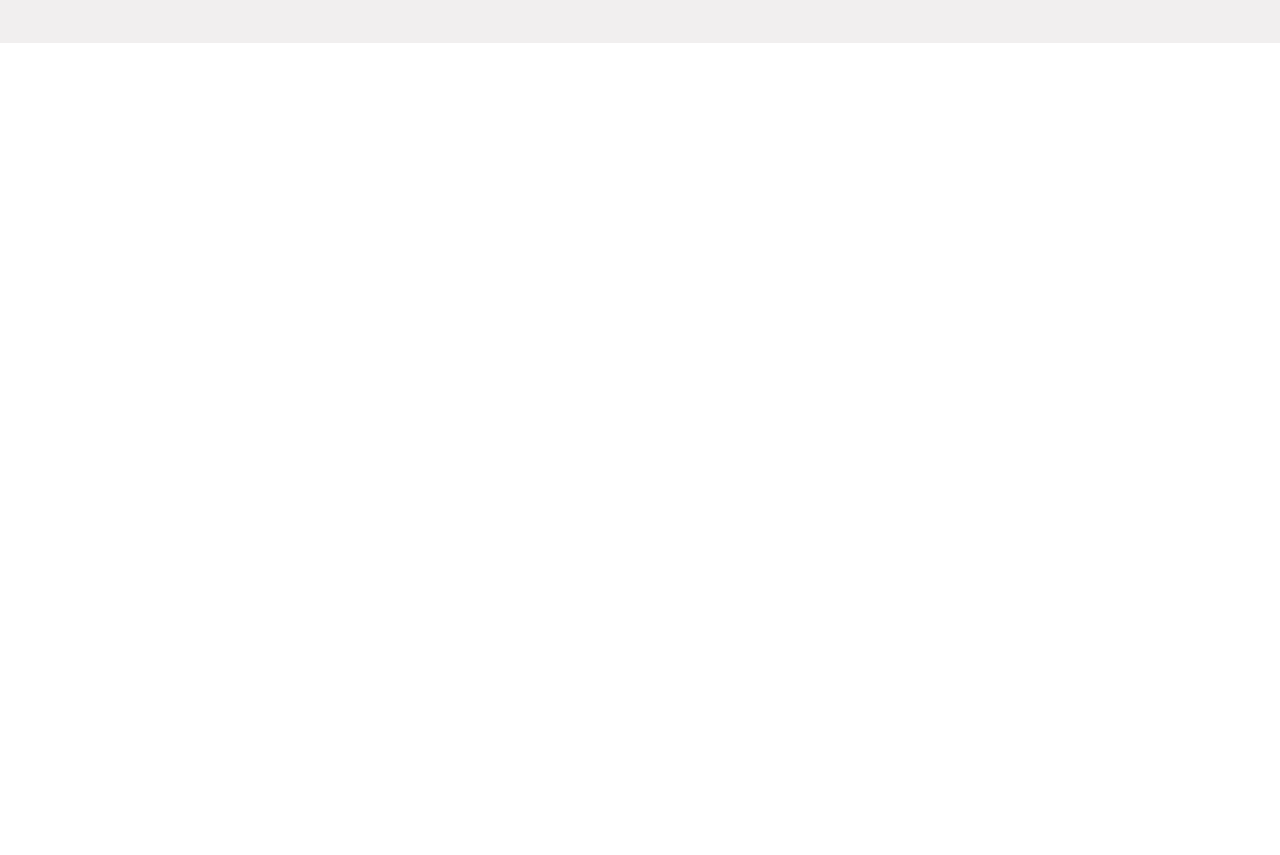
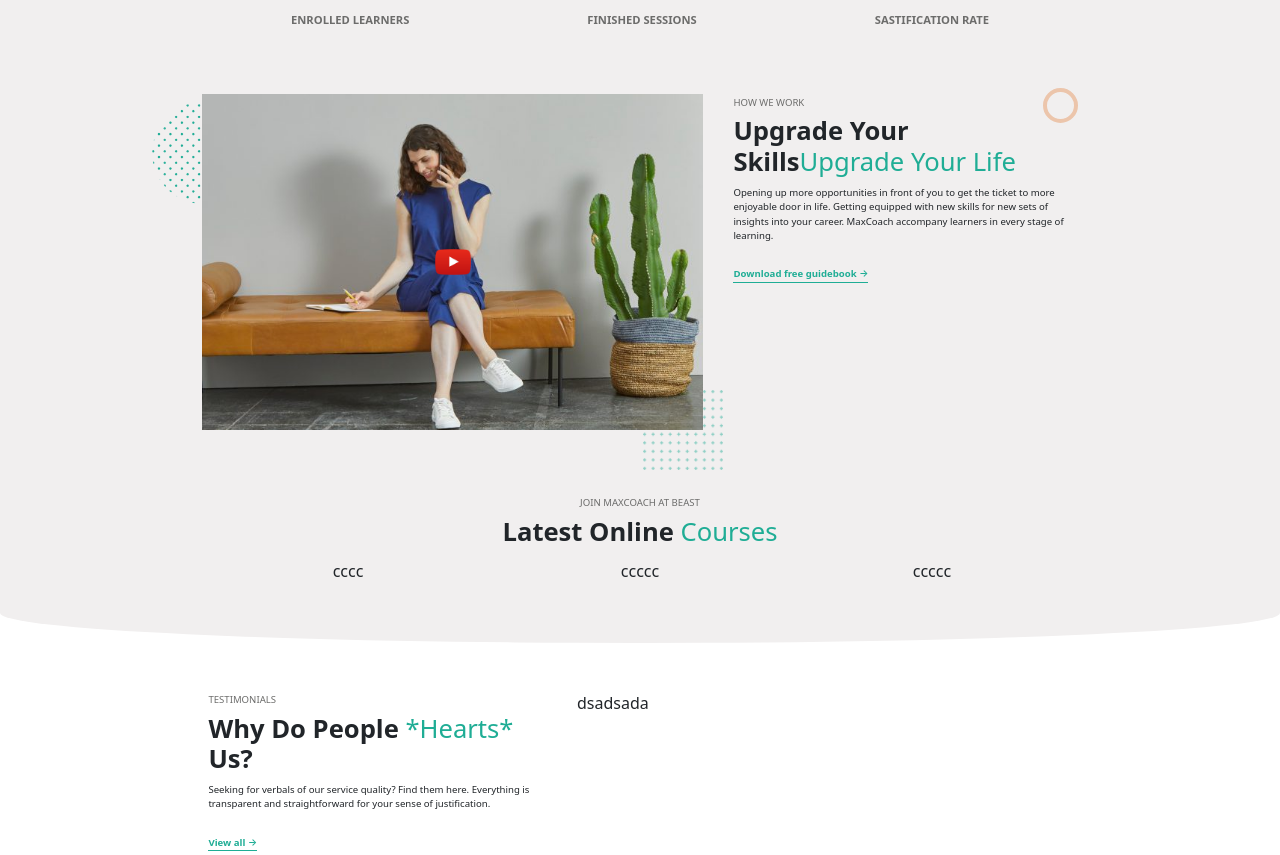
Before and after one commit to AntonioRoccoGit/proj-html-vuejs, a Vue app: page / in a window 1280 px wide. Shown: the part 918-1773 px from the top of the page. Before the commit the page ends 961 px from the top, so only its background shows below. Built offline with nearby package versions, Linux system fonts and the light colour scheme.

Commit message:
added AppMain

```diff
--- a/src/App.vue
+++ b/src/App.vue
@@ -2,12 +2,14 @@
 import AppHeader from './components/AppHeader.vue';
 import AppJumbo from './components/AppJumbo.vue';
 import AppMainSection from './components/AppMainSection.vue';
+import AppWhyUs from './components/AppWhyUs.vue';
 export default {
   name: "AppVue",
   components: {
     AppHeader,
     AppJumbo,
-    AppMainSection
+    AppMainSection,
+    AppWhyUs
   },
   data() {
     return {
@@ -28,6 +30,7 @@ export default {
   <AppHeader :navLink="navBarLink" />
   <AppJumbo />
   <AppMainSection />
+  <AppWhyUs />
 </template>
 
 <style lang="scss">
--- a/src/components/AppMainSection.vue
+++ b/src/components/AppMainSection.vue
@@ -8,9 +8,10 @@ export default {
     <section class="main">
         <div class="ms_container">
             <div class="container">
+                <!-- IMG AND TXT TOP SIDE -->
                 <div class="row">
                     <div class="col-5">
-                        <div class="text-card">
+                        <div class="text-heading">
                             <h2>everything in <span>maxcoach</span></h2>
                             <h3>Learn about our <span>Work Culture</span> at MaxCoach</h3>
                             <p>
@@ -35,9 +36,79 @@ export default {
                         </div>
                     </div>
                 </div>
+                <!-- /IMG AND TXT TOP SIDE -->
+
+                <!-- STATS -->
                 <section class="stats">
+                    <ul>
+                        <li>
+                            <h2>129+</h2>
+                            <span>enrolled learners</span>
+                        </li>
+                        <li>
+                            <h2>80</h2>
+                            <span>finished sessions</span>
+                        </li>
+                        <li>
+                            <h2>4%</h2>
+                            <span>sastification rate</span>
+                        </li>
+                    </ul>
+                    <img src="../images/maxcoach-shape-02.png" alt="">
+                </section>
+                <!-- /STATS -->
+
+                <!-- IMG AND TXT BOTTOM SIDE -->
+                <div class="row">
+                    <div class="col-7">
+                        <div class="card-img">
+                            <img class="main-img" src="../images/stock-full-hd-11-670x450.jpg" alt="">
+                            <img class="corner-bg bottom" src="../images/maxcoach-shape-07-100x100.png" alt="">
+                            <img class="bg-pattern" src="../images/maxcoach-shape-05.png" alt="">
+
+                            <!-- you tube overlay -->
+                            <div class="you-tube-overlay">
+                                <img class="you-tube-icon" src="../images/icon-youtube-play.png" alt="">
+                            </div>
+                            <!-- /you tube overlay -->
+
+                        </div>
+                    </div>
+                    <div class="col-5">
+                        <div class="text-heading">
+                            <h2>how we work</h2>
+                            <h3>Upgrade Your Skills<span>Upgrade Your Life</span></h3>
+                            <p>
+                                Opening up more opportunities in front of you to get the ticket to more enjoyable door in
+                                life. Getting equipped with new skills for new sets of insights into your career. MaxCoach
+                                accompany learners in every stage of learning.
+                            </p>
+                            <span class="card-footer"><a href="#">Download free guidebook &rightarrow;</a></span>
+                            <div class="rounded-circle ms_circle"></div>
+                        </div>
+
+                    </div>
+                </div>
+                <!-- /IMG AND TXT BOTTOM SIDE -->
+
+                <!-- CAROUSEL -->
+                <section class="carousel">
+                    <!-- header -->
+                    <div class="text-heading">
+                        <h2>join maxcoach at beast</h2>
+                        <h3>Latest Online <span>Courses</span></h3>
+                    </div>
+                    <!-- /header -->
+                    <div class="container">
+                        <div class="row row-cols-3">
+                            <div class="col">cccc</div>
+                            <div class="col">ccccc</div>
+                            <div class="col">ccccc</div>
+                        </div>
+                    </div>
 
                 </section>
+                <!-- /CAROUSEL -->
             </div>
         </div>
 
@@ -50,55 +121,11 @@ export default {
 .main {
     background-color: $my_input_bg_grey;
     padding-top: 6rem;
-    padding-bottom: 4rem;
+
+    // CARD TEXT SIDE
 
 
-    .text-card {
-        padding: .2rem .4rem;
-        position: relative;
-
-        h2 {
-            text-transform: uppercase;
-            font-size: .6rem;
-            color: $main_section__card;
-
-            span {
-                font-weight: 800;
-            }
-        }
-
-        h3 {
-            font-size: 1.6rem;
-            font-weight: 700;
-
-            span {
-                color: $my_font_green;
-                font-weight: 400;
-            }
-        }
-
-        p {
-            font-size: .6rem;
-        }
-
-        .card-footer {
-            font-size: .6rem;
-
-            a {
-                color: $my_font_green;
-                padding-bottom: .1rem;
-                border-bottom: 1px solid;
-                font-weight: 600;
-            }
-        }
-
-        .rounded-circle.ms_circle {
-            position: absolute;
-            top: -6px;
-            right: 0;
-        }
-    }
-
+    // CARD IMG SIDE
     .card-img {
         position: relative;
 
@@ -120,7 +147,87 @@ export default {
             width: 80px;
             top: -30px;
             right: 0;
+
+            &.bottom {
+                top: unset;
+                bottom: -40px;
+                right: -20px;
+            }
+        }
+
+        .bg-pattern {
+            position: absolute;
+            width: 100px;
+            top: 10px;
+            left: -50px;
+        }
+
+        .you-tube-overlay {
+            position: absolute;
+            top: 0;
+            bottom: 0;
+            width: 100%;
+            z-index: 2;
+            display: flex;
+            justify-content: center;
+            align-items: center;
+
+            .you-tube-icon {
+                width: 36px;
+                cursor: pointer;
+            }
+
+        }
+
+    }
+
+    // STATS
+    .stats {
+        text-align: center;
+        padding-top: 2rem;
+        padding-bottom: 4rem;
+        position: relative;
+
+        ul {
+            display: flex;
+            justify-content: space-around;
+
+            h2 {
+                font-weight: 700;
+                margin-bottom: 0;
+                color: $my_font_green;
+            }
+
+            span {
+                color: $main_section__card;
+                text-transform: uppercase;
+                font-size: .7rem;
+                font-weight: 600;
+            }
+        }
+
+        img {
+            position: absolute;
+            width: 60px;
+            top: -10px;
+            right: 0;
         }
     }
+
+    .carousel {
+        text-align: center;
+        padding-top: 4rem;
+    }
+
+    // BOTTOM WAVE
+    // &::after {
+    //     display: block;
+    //     width: 100%;
+    //     height: 60px;
+    //     content: "";
+    //     border-radius: 0 0 150% 150%;
+    //     background-color: white;
+    // }
+
 }
 </style>
--- /dev/null
+++ b/src/components/AppWhyUs.vue
@@ -0,0 +1,46 @@
+<script>
+export default {
+    name: "AppWhyUs",
+}
+</script>
+
+<template>
+    <div class="body">
+        <div class="ms_container">
+            <div class="container">
+                <div class="row">
+                    <div class="col-5">
+                        <div class="text-heading">
+                            <h2>testimonials</h2>
+                            <h3>Why Do People <span>*Hearts*</span> Us?</h3>
+                            <p>
+                                Seeking for verbals of our service quality? Find them here. Everything is transparent and
+                                straightforward for your sense of justification.
+                            </p>
+                            <span class="card-footer"><a href="#">View all &rightarrow;</a></span>
+                        </div>
+                    </div>
+                    <div class="col-7">dsadsada</div>
+                </div>
+            </div>
+        </div>
+    </div>
+</template>
+<style scoped lang="scss">
+@use "../scss/partials/constant.scss" as *;
+
+.body {
+    &::before {
+        display: block;
+        width: 100%;
+        height: 60px;
+        content: "";
+        border-radius: 0 0 120% 120%;
+        background-color: $my_input_bg_grey;
+    }
+
+    .ms_container {
+        padding-top: 3rem;
+    }
+}
+</style>
--- a/src/scss/general.scss
+++ b/src/scss/general.scss
@@ -6,6 +6,7 @@
 ul {
     margin: 0;
     padding: 0;
+    list-style-type: none;
 }
 
 a {
@@ -21,7 +22,7 @@ img {
 .ms_container {
     max-width: 80%;
     margin: 0 auto;
-    max-width: 1100;
+    max-width: 900px;
 }
 
 .rounded-circle.ms_circle {
@@ -30,3 +31,49 @@ img {
     border: 4px solid;
     border-color: $circle_border;
 }
+
+.text-heading {
+    padding: .2rem .4rem;
+    position: relative;
+
+    h2 {
+        text-transform: uppercase;
+        font-size: .6rem;
+        color: $main_section__card;
+
+        span {
+            font-weight: 800;
+        }
+    }
+
+    h3 {
+        font-size: 1.6rem;
+        font-weight: 700;
+
+        span {
+            color: $my_font_green;
+            font-weight: 400;
+        }
+    }
+
+    p {
+        font-size: .6rem;
+    }
+
+    .card-footer {
+        font-size: .6rem;
+
+        a {
+            color: $my_font_green;
+            padding-bottom: .1rem;
+            border-bottom: 1px solid;
+            font-weight: 600;
+        }
+    }
+
+    .rounded-circle.ms_circle {
+        position: absolute;
+        top: -6px;
+        right: 0;
+    }
+}
```
